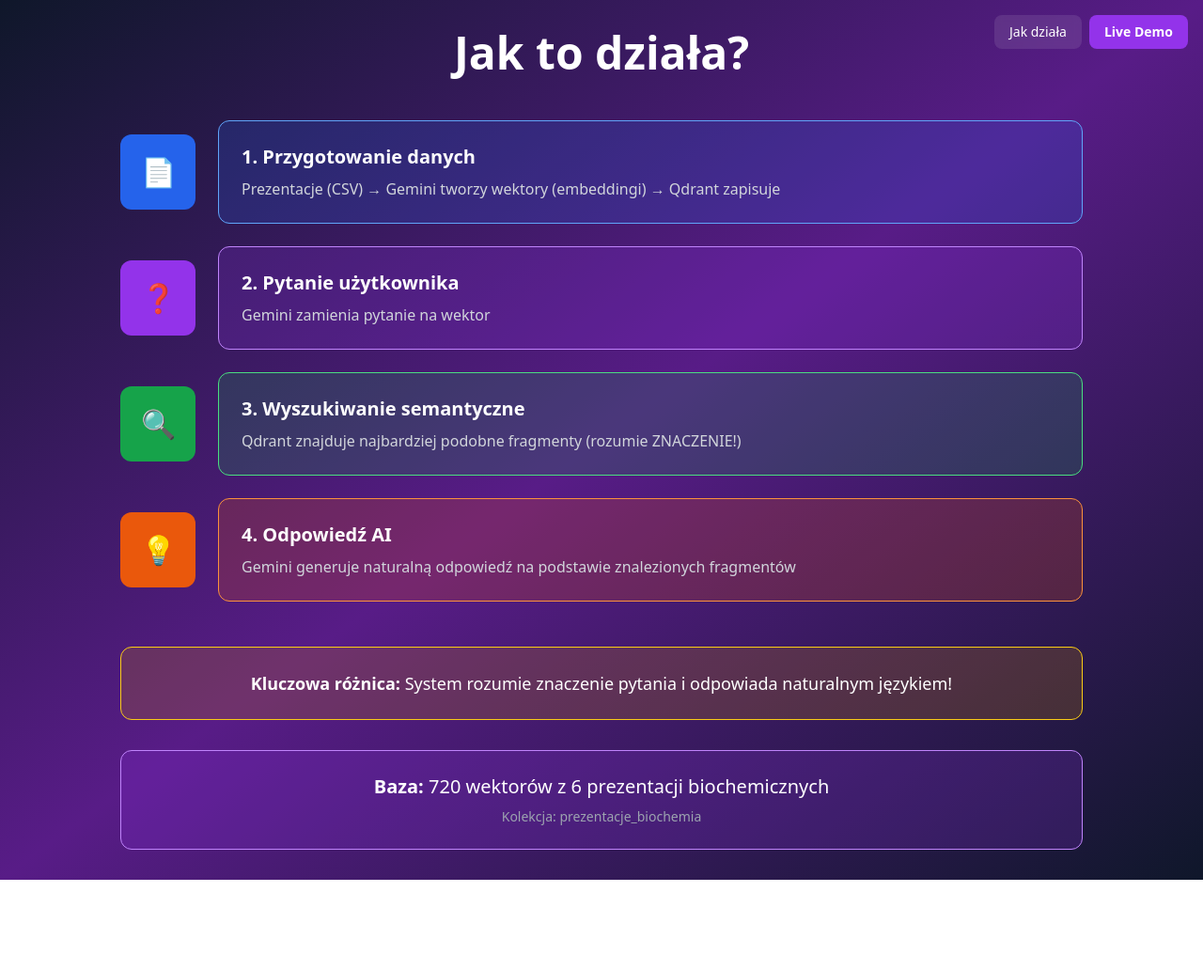
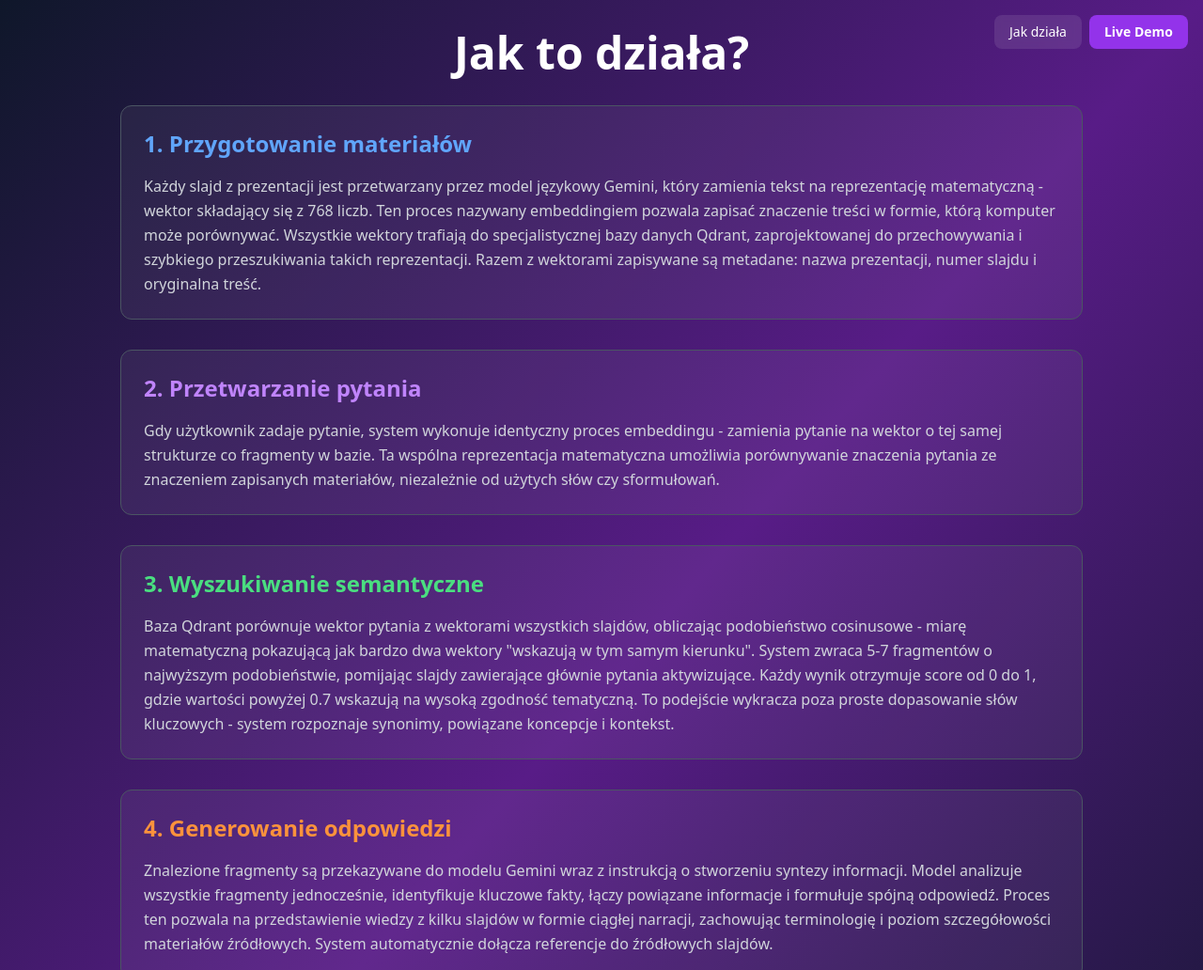
Before and after one commit to ai-jolanta/rag-backend, a plain HTML site: page index.html in a window 1280 px wide. Shown: the top 1032 px of the page at 94% size. Before the commit the page ends 936 px from the top, so only its background shows below. Drawn offline with nearby package versions, Linux system fonts and the light colour scheme.

Commit message:
Update index.html

```diff
--- a/index.html
+++ b/index.html
@@ -27,49 +27,47 @@
         const slides = [
             // Slide 1: Jak działa
             `<div class="min-h-screen flex items-center justify-center p-8">
-                <div class="max-w-5xl w-full">
-                    <h2 class="text-5xl font-bold mb-12 text-center">Jak to działa?</h2>
-                    <div class="space-y-6">
-                        <div class="flex items-center gap-6">
-                            <div class="w-20 h-20 bg-blue-600 rounded-xl flex items-center justify-center text-3xl shrink-0">📄</div>
-                            <div class="flex-1 bg-blue-600/20 border border-blue-400 rounded-xl p-6">
-                                <div class="font-bold text-xl mb-2">1. Przygotowanie danych</div>
-                                <div class="text-gray-300">Prezentacje (CSV) → Gemini tworzy wektory (embeddingi) → Qdrant zapisuje</div>
-                            </div>
-                        </div>
+                <div class="max-w-5xl w-full space-y-8">
+                    <h2 class="text-5xl font-bold mb-8 text-center">Jak to działa?</h2>
 
-                        <div class="flex items-center gap-6">
-                            <div class="w-20 h-20 bg-purple-600 rounded-xl flex items-center justify-center text-3xl shrink-0">❓</div>
-                            <div class="flex-1 bg-purple-600/20 border border-purple-400 rounded-xl p-6">
-                                <div class="font-bold text-xl mb-2">2. Pytanie użytkownika</div>
-                                <div class="text-gray-300">Gemini zamienia pytanie na wektor</div>
-                            </div>
-                        </div>
-
-                        <div class="flex items-center gap-6">
-                            <div class="w-20 h-20 bg-green-600 rounded-xl flex items-center justify-center text-3xl shrink-0">🔍</div>
-                            <div class="flex-1 bg-green-600/20 border border-green-400 rounded-xl p-6">
-                                <div class="font-bold text-xl mb-2">3. Wyszukiwanie semantyczne</div>
-                                <div class="text-gray-300">Qdrant znajduje najbardziej podobne fragmenty (rozumie ZNACZENIE!)</div>
-                            </div>
-                        </div>
-
-                        <div class="flex items-center gap-6">
-                            <div class="w-20 h-20 bg-orange-600 rounded-xl flex items-center justify-center text-3xl shrink-0">💡</div>
-                            <div class="flex-1 bg-orange-600/20 border border-orange-400 rounded-xl p-6">
-                                <div class="font-bold text-xl mb-2">4. Odpowiedź AI</div>
-                                <div class="text-gray-300">Gemini generuje naturalną odpowiedź na podstawie znalezionych fragmentów</div>
-                            </div>
-                        </div>
+                    <div class="bg-white/5 border border-gray-600 rounded-xl p-6 space-y-4">
+                        <h3 class="text-2xl font-bold text-blue-400">1. Przygotowanie materiałów</h3>
+                        <p class="text-gray-300 leading-relaxed">
+                            Każdy slajd z prezentacji jest przetwarzany przez model językowy Gemini, który zamienia tekst na reprezentację matematyczną - wektor składający się z 768 liczb. Ten proces nazywany embeddingiem pozwala zapisać znaczenie treści w formie, którą komputer może porównywać. Wszystkie wektory trafiają do specjalistycznej bazy danych Qdrant, zaprojektowanej do przechowywania i szybkiego przeszukiwania takich reprezentacji. Razem z wektorami zapisywane są metadane: nazwa prezentacji, numer slajdu i oryginalna treść.
+                        </p>
                     </div>
 
-                    <div class="mt-12 bg-yellow-600/20 border border-yellow-400 rounded-xl p-6 text-center">
-                        <p class="text-lg"><strong>Kluczowa różnica:</strong> System rozumie znaczenie pytania i odpowiada naturalnym językiem!</p>
+                    <div class="bg-white/5 border border-gray-600 rounded-xl p-6 space-y-4">
+                        <h3 class="text-2xl font-bold text-purple-400">2. Przetwarzanie pytania</h3>
+                        <p class="text-gray-300 leading-relaxed">
+                            Gdy użytkownik zadaje pytanie, system wykonuje identyczny proces embeddingu - zamienia pytanie na wektor o tej samej strukturze co fragmenty w bazie. Ta wspólna reprezentacja matematyczna umożliwia porównywanie znaczenia pytania ze znaczeniem zapisanych materiałów, niezależnie od użytych słów czy sformułowań.
+                        </p>
                     </div>
 
-                    <div class="mt-8 bg-purple-600/20 border border-purple-400 rounded-xl p-6 text-center">
-                        <p class="text-xl"><strong>Baza:</strong> 720 wektorów z 6 prezentacji biochemicznych</p>
-                        <p class="text-sm text-gray-400 mt-2">Kolekcja: prezentacje_biochemia</p>
+                    <div class="bg-white/5 border border-gray-600 rounded-xl p-6 space-y-4">
+                        <h3 class="text-2xl font-bold text-green-400">3. Wyszukiwanie semantyczne</h3>
+                        <p class="text-gray-300 leading-relaxed">
+                            Baza Qdrant porównuje wektor pytania z wektorami wszystkich slajdów, obliczając podobieństwo cosinusowe - miarę matematyczną pokazującą jak bardzo dwa wektory "wskazują w tym samym kierunku". System zwraca 5-7 fragmentów o najwyższym podobieństwie, pomijając slajdy zawierające głównie pytania aktywizujące. Każdy wynik otrzymuje score od 0 do 1, gdzie wartości powyżej 0.7 wskazują na wysoką zgodność tematyczną. To podejście wykracza poza proste dopasowanie słów kluczowych - system rozpoznaje synonimy, powiązane koncepcje i kontekst.
+                        </p>
+                    </div>
+
+                    <div class="bg-white/5 border border-gray-600 rounded-xl p-6 space-y-4">
+                        <h3 class="text-2xl font-bold text-orange-400">4. Generowanie odpowiedzi</h3>
+                        <p class="text-gray-300 leading-relaxed">
+                            Znalezione fragmenty są przekazywane do modelu Gemini wraz z instrukcją o stworzeniu syntezy informacji. Model analizuje wszystkie fragmenty jednocześnie, identyfikuje kluczowe fakty, łączy powiązane informacje i formułuje spójną odpowiedź. Proces ten pozwala na przedstawienie wiedzy z kilku slajdów w formie ciągłej narracji, zachowując terminologię i poziom szczegółowości materiałów źródłowych. System automatycznie dołącza referencje do źródłowych slajdów.
+                        </p>
+                    </div>
+
+                    <div class="bg-purple-600/20 border border-purple-400 rounded-xl p-6 space-y-3">
+                        <h3 class="text-xl font-bold">Możliwości systemu</h3>
+                        <p class="text-gray-300 leading-relaxed">
+                            Architektura RAG (Retrieval-Augmented Generation) umożliwia zadawanie pytań w dowolnej formie - system rozpoznaje intencję niezależnie od sformułowania. Można pytać o definicje, procesy biochemiczne, związki między konceptami czy zastosowania kliniczne. Odpowiedzi są generowane wyłącznie na podstawie dostępnych materiałów, co eliminuje problem halucynacji typowy dla modeli językowych działających bez dostępu do konkretnych źródeł. System działa jako warstwa interpretacyjna między użytkownikiem a materiałami, umożliwiając eksplorację treści bez konieczności przeglądania dziesiątek slajdów czy znania dokładnej terminologii.
+                        </p>
+                    </div>
+
+                    <div class="bg-blue-600/20 border border-blue-400 rounded-xl p-4 text-center">
+                        <p class="text-lg"><strong>Baza:</strong> 720 wektorów z 6 prezentacji biochemicznych</p>
+                        <p class="text-sm text-gray-400 mt-1">Kolekcja: prezentacje_biochemia</p>
                     </div>
                 </div>
             </div>`,
```
